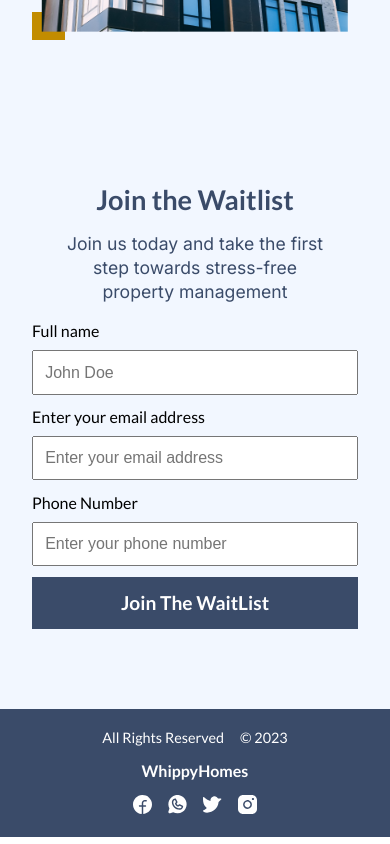
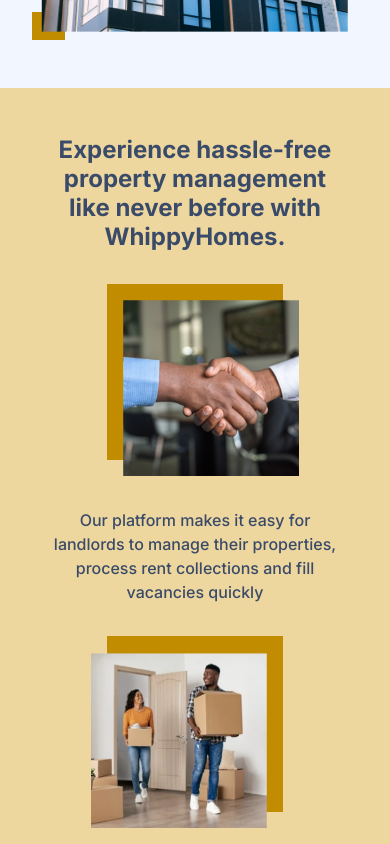
Before and after one commit to aboluwade-oluwasegun/WhippyHomes, a React (Vite) app: page / in a window 390 px wide. Shown: the part 920-1764 px from the top of the page. Built offline with nearby package versions, Linux system fonts and the light colour scheme.

Commit message:
All sections responsiveness done,

```diff
--- a/src/App.jsx
+++ b/src/App.jsx
@@ -34,7 +34,7 @@ function App() {
       {isSuccess && <SuccessModal onCloseModal={closeModal} />}
       <Nav />
       <Hero data={postWaitList} />
-      {/* <Features /> */}
+      <Features />
       <WaitlistSection />
       <Footer />
     </div>
--- a/src/Components/Button/Button.css
+++ b/src/Components/Button/Button.css
@@ -49,3 +49,23 @@
   align-items: center;
   margin: 0 auto;
 }
+@media (max-width: 800px) {
+  .features-btn {
+    width: 50%;
+  }
+}
+@media (max-width: 750px) {
+  .features-btn {
+    width: 55%;
+  }
+}
+@media (max-width: 550px) {
+  .features-btn {
+    width: 70%;
+  }
+}
+@media (max-width: 400px) {
+  .features-btn {
+    width: 85%;
+  }
+}
--- a/src/Components/Features/Feature.css
+++ b/src/Components/Features/Feature.css
@@ -44,3 +44,101 @@
   color: #3a4b69;
   /* width: 45%; */
 }
+@media (max-width: 1100px) {
+  .features {
+    padding-left: 5rem;
+    padding-right: 5rem;
+  }
+  .feature-image__container {
+    width: 18rem;
+    height: 18rem;
+  }
+}
+
+@media (max-width: 1000px) {
+  .features {
+    padding-left: 4rem;
+    padding-right: 4rem;
+  }
+}
+@media (max-width: 950px) {
+  .features {
+    padding-left: 3rem;
+    padding-right: 3rem;
+  }
+
+  .features-title {
+    font-size: 1.7rem;
+    line-height: 2rem;
+  }
+  .feature-text {
+    font-size: 1.1rem;
+    line-height: 24px;
+  }
+  .feature-image__container {
+    width: 15rem;
+    height: 15rem;
+  }
+}
+@media (max-width: 850px) {
+  .features-title {
+    width: 70%;
+  }
+  .feature-image__container {
+    width: 13rem;
+    height: 13rem;
+  }
+}
+
+@media (max-width: 700px) {
+  .feature1 {
+    gap: 3rem;
+  }
+  .feature2 {
+    gap: 3rem;
+  }
+}
+@media (max-width: 650px) {
+  .feature-image__container {
+    width: 11rem;
+    height: 11rem;
+  }
+  .feature1 .feature-image__container img {
+    top: 1rem;
+    left: 1rem;
+  }
+  .feature2 .feature-image__container img {
+    top: 1rem;
+    right: 1rem;
+  }
+}
+@media (max-width: 570px) {
+  .features-title {
+    font-size: 1.5rem;
+    line-height: 1.8rem;
+  }
+  .feature-text {
+    font-size: 1rem;
+    line-height: 24px;
+  }
+}
+@media (max-width: 500px) {
+  .features {
+    padding-left: 2rem;
+    padding-right: 2rem;
+  }
+  .feature1 {
+    flex-direction: column;
+    margin-bottom: 2rem;
+    text-align: center;
+    margin-top: 2rem;
+  }
+  .feature2 {
+    flex-direction: column;
+    margin-bottom: 2rem;
+    text-align: center;
+  }
+}
+
+@media (max-width: 450px) {
+}
--- a/src/Components/Features/Features.css
+++ b/src/Components/Features/Features.css
@@ -1,5 +1,4 @@
 .features {
-  /* background-color: #eed79e; */
   padding: 3rem 6rem 3rem 6rem;
 }
 .features-title {
@@ -13,3 +12,65 @@
   width: 65%;
   color: var(--primaryColor);
 }
+@media (max-width: 1100px) {
+  .features {
+    padding-left: 5rem;
+    padding-right: 5rem;
+  }
+}
+
+@media (max-width: 1000px) {
+  .features {
+    padding-left: 4rem;
+    padding-right: 4rem;
+  }
+}
+@media (max-width: 950px) {
+  .features {
+    padding-left: 3rem;
+    padding-right: 3rem;
+  }
+
+  .features-title {
+    font-size: 1.7rem;
+    line-height: 2rem;
+  }
+  .feature-text {
+    font-size: 1.1rem;
+    line-height: 24px;
+  }
+}
+@media (max-width: 850px) {
+  .features-title {
+    width: 75%;
+  }
+}
+@media (max-width: 700px) {
+}
+@media (max-width: 650px) {
+  .features-title {
+    width: 85%;
+  }
+}
+@media (max-width: 570px) {
+  .features-title {
+    font-size: 1.5rem;
+    line-height: 1.8rem;
+  }
+  .feature-text {
+    font-size: 1rem;
+    line-height: 24px;
+  }
+}
+@media (max-width: 500px) {
+  .features {
+    padding-left: 3rem;
+    padding-right: 3rem;
+  }
+  .features-title {
+    width: 100%;
+  }
+}
+
+@media (max-width: 450px) {
+}
--- a/src/index.css
+++ b/src/index.css
@@ -12,4 +12,5 @@
 body {
   max-width: 1440px;
   margin: 0 auto;
+  background-color: #eed79e;
 }
```
